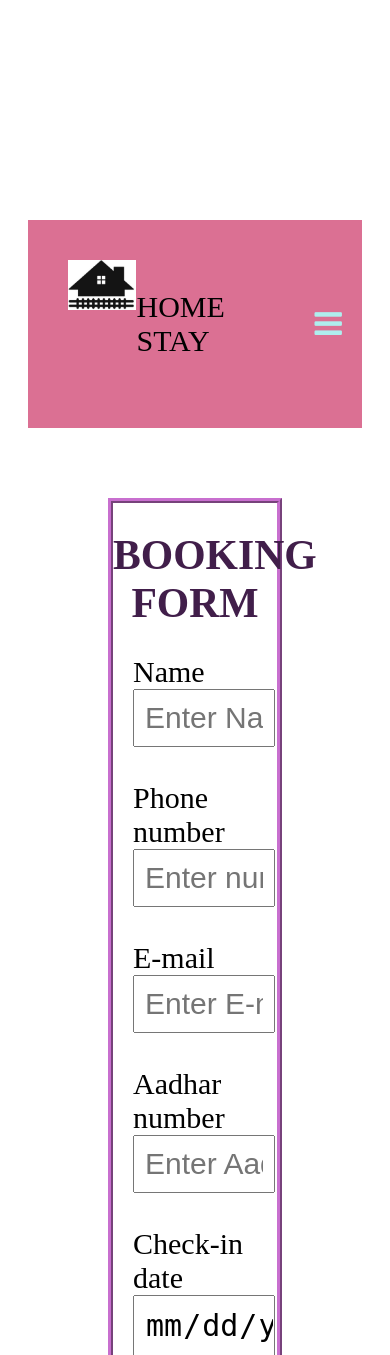
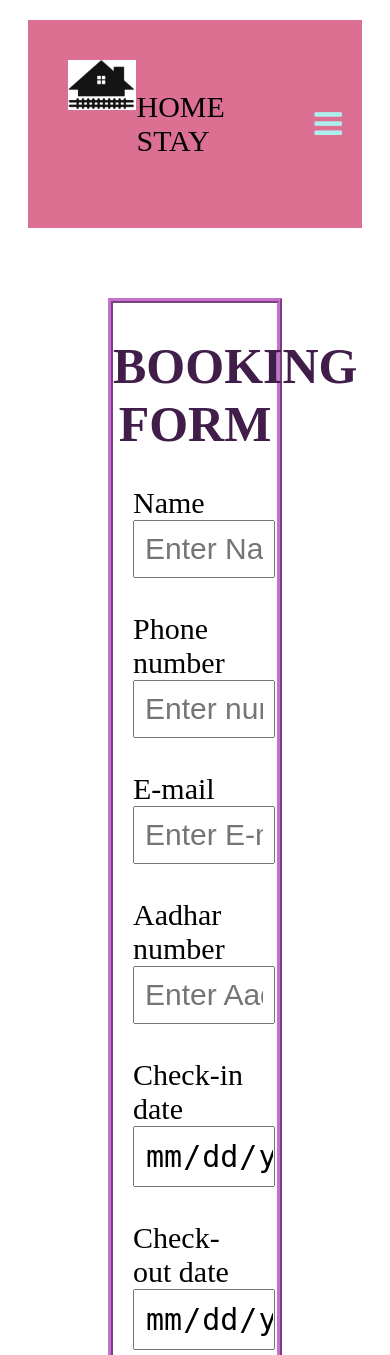
Before and after one commit to AahaSolutions1/HomestayProject, a PHP site: page /bookform.php in a window 390 px wide. Shown: the top 1355 px of the page. Run offline with PHP 8.4, Linux system fonts and the light colour scheme.

Commit message:
bookform.php

```diff
--- a/bookform.php
+++ b/bookform.php
@@ -3,8 +3,9 @@
     <head>
         <title>HOMEPAGE</title>
     </head>
+
+    <body>
     <?php include 'nav.php';?>
-    <body>
     <form name="myForm" action="success.html" method="post" autocomplete="on">
         <h1>BOOKING FORM</h1>
         <div>
@@ -46,8 +47,6 @@
             margin-left: 100px;
             margin-right: 100px;
             size:100px;
-        }
-        form{
             font-size: smaller;
         }
         a{
@@ -84,11 +83,11 @@
             background-color:rgb(152, 111, 234);
         }
         @media screen and (max-width: 1100px) {
-            body{
+            form{
                 font-size: 25px;
                 margin-bottom: 0%;
                 height:100%;
-                margin-top: 200px;
+                margin-top: 50px;
             }
             div{
                 font-size: 30px;
```
